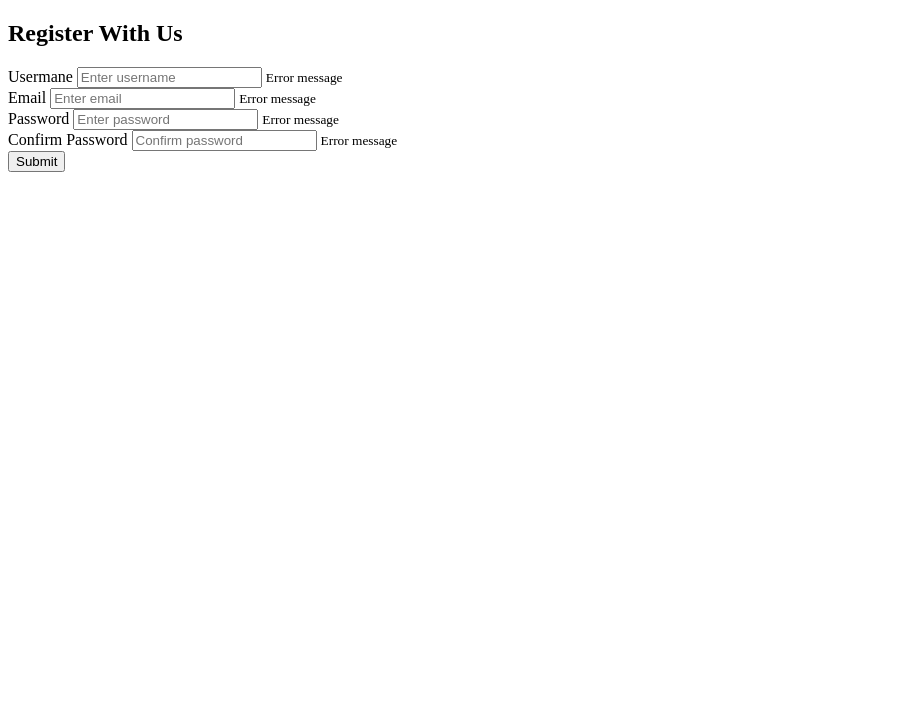
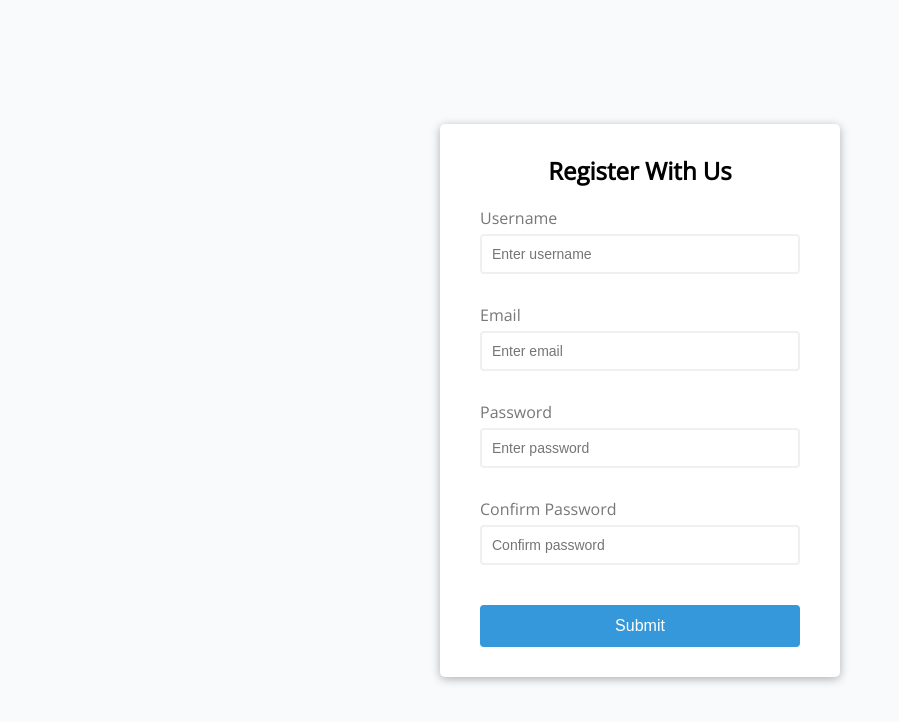
Before and after one commit to moizsiraj/Form-Validator, a plain HTML site: page index.html in a window 1280 px wide. Shown: the whole page, without its empty margins (0-899 px from the left). Drawn offline with nearby package versions, Linux system fonts and the light colour scheme.

Commit message:
CSS complete

```diff
--- a/index.html
+++ b/index.html
@@ -3,6 +3,7 @@
   <head>
     <meta charset="UTF-8" />
     <meta name="viewport" content="width=device-width, initial-scale=1.0" />
+    <meta http-equiv="X-UA-Compatible" content="ie=edge" />
     <link rel="stylesheet" href="styles.css" />
     <title>Form Validator</title>
   </head>
@@ -11,7 +12,7 @@
       <form id="form" class="form">
         <h2>Register With Us</h2>
         <div class="formcontrol">
-          <label for="usermane">Usermane</label>
+          <label for="username">Username</label>
           <input type="text" id="username" placeholder="Enter username" />
           <small>Error message</small
           ><!–– for showing error msg below the field––>
--- a/styles.css
+++ b/styles.css
@@ -0,0 +1,98 @@
+@import url("https://fonts.googleapis.com/css?family=Open+Sans&display=swap");
+
+:root {
+  --success-color: #2ecc71;
+  --error-color: #e74c3c;
+}
+
+* {
+  box-sizing: border-box;
+}
+
+body {
+  background-color: #f9fafb;
+  font-family: "Open Sans", sans-serif;
+  display: flex; /*makes direct childs flex item, helps in middling*/
+  align-items: center;
+  justify-content: center;
+  min-height: 100vh; /* uses 100 slices whatever it is*/
+  margin: 0;
+}
+
+.container {
+  /*container of the form*/
+  background-color: #fff;
+  border-radius: 5px;
+  box-shadow: 0 2px 10px rgba(0, 0, 0, 0.3);
+  width: 400px;
+}
+
+.form {
+  /*the form box*/
+  padding: 30px 40px; /*top bottom*/
+}
+
+h2 {
+  text-align: center;
+  margin: 0 0 20px;
+}
+
+.formcontrol {
+  /*for controling the innner elemets of the form*/
+  margin-bottom: 10px;
+  padding-bottom: 20px;
+  position: relative; /* if positioning anything absolute in a something then parent has to be relative*/
+}
+
+.formcontrol label {
+  color: #777;
+  display: block; /*on its own line*/
+  margin-bottom: 5px;
+}
+
+.formcontrol input {
+  border: 2px solid #f0f0f0;
+  border-radius: 4px;
+  display: block;
+  width: 100%;
+  padding: 10px;
+  font-size: 14px;
+}
+
+.formcontrol input:focus {
+  outline: 0;
+  border-color: #777;
+}
+
+.formcontrol.success input {
+  border-color: var(--success-color);
+}
+
+.formcontrol.error input {
+  border-color: var(--error-color);
+}
+
+.formcontrol small {
+  color: var(--error-color);
+  position: absolute;
+  bottom: 0;
+  left: 0;
+  visibility: hidden;
+}
+
+.formcontrol error small {
+  visibility: visible;
+}
+
+.form button {
+  cursor: pointer;
+  background-color: #3498db;
+  border: 2px solid #3498db;
+  border-radius: 4px;
+  color: #fff;
+  display: block;
+  font-size: 16px;
+  padding: 10px;
+  margin-top: 20px;
+  width: 100%;
+}
```
